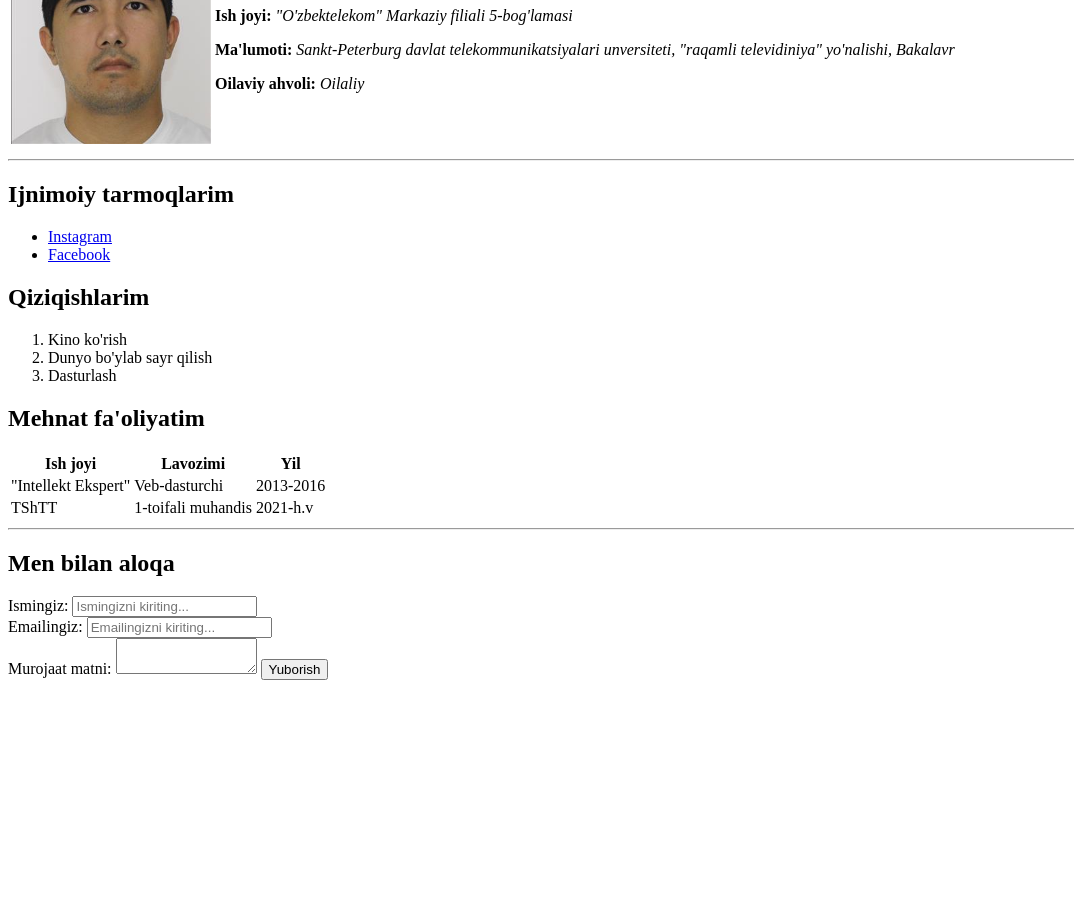
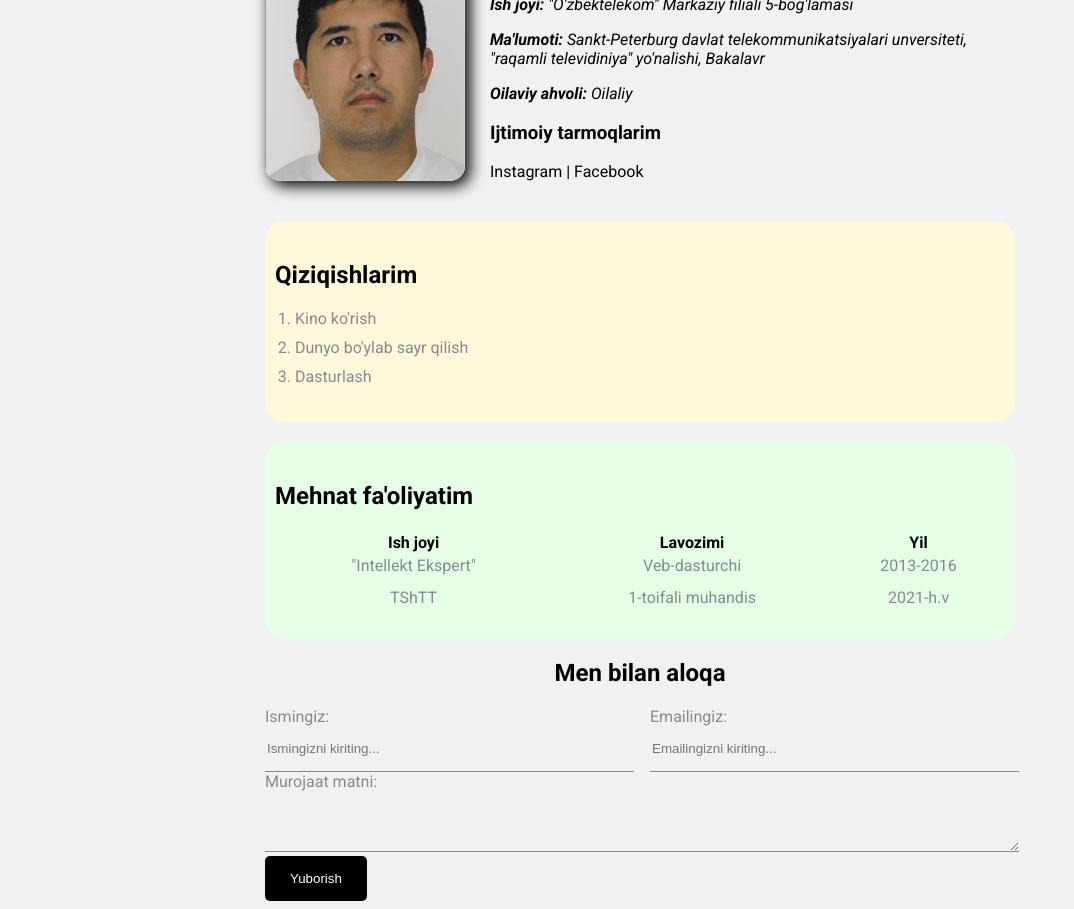
Before and after one commit to RasulSYS/cv, a plain HTML site: page index.html in a window 1280 px wide. Shown: the part 124-1033 px from the top of the page, without its empty margins (0-1074 px from the left). Before the commit the page ends 812 px from the top, so only its background shows below. Drawn offline with Linux system fonts and the light colour scheme.

Commit message:
Add files via upload
added css

```diff
--- a/index.html
+++ b/index.html
@@ -4,35 +4,38 @@
     <meta charset="UTF-8">
     <meta name="viewport" content="width=device-width, initial-scale=1.0">
     <title>Jabborov CV</title>
+    <link rel="preconnect" href="https://fonts.googleapis.com">
+<link rel="preconnect" href="https://fonts.gstatic.com" crossorigin>
+<link href="https://fonts.googleapis.com/css2?family=Roboto:ital,wght@0,100..900;1,100..900&display=swap" rel="stylesheet">
+    <link rel="stylesheet" href="style.css">
 </head>
 <body>
-    <table>
-        <tr>
-            <td>
+    <div class="container">
+        <div class="info">
             <img src="avatar.jpeg" width="200" alt="тут моя фотка">
-            </td>
-            <td>
+            <div class="info-text">
                 <h1>Jabborov Abdurasul</h1>
-                <p><strong>Ish joyi: </strong><em>"O'zbektelekom" Markaziy filiali 5-bog'lamasi</em></p>
-                <p><strong>Ma'lumoti: </strong><em>Sankt-Peterburg davlat telekommunikatsiyalari unversiteti, "raqamli televidiniya" yo'nalishi, Bakalavr</em></p>
-                <p><strong>Oilaviy ahvoli: </strong><em>Oilaliy</em></p>
-            </td>
-        </tr>
-    </table>
-    <hr>
-    <h2>Ijnimoiy tarmoqlarim</h2>
-    <ul>
-        <li><a href="#">Instagram</a></li>
-        <li><a href="#">Facebook</a></li>
-    </ul>
+                <p><strong>Ish joyi: </strong>"O'zbektelekom" Markaziy filiali 5-bog'lamasi</p>
+                <p><strong>Ma'lumoti: </strong>Sankt-Peterburg davlat telekommunikatsiyalari unversiteti, "raqamli televidiniya" yo'nalishi, Bakalavr</p>
+                <p><strong>Oilaviy ahvoli: </strong>Oilaliy</p>
+                <div class="social">
+                    <h3>Ijtimoiy tarmoqlarim</h3>
+                    <a href="#">Instagram</a> |
+                    <a href="#">Facebook</a>
+                </div>
+            </div>
+        </div>
+        <div class="card bg-yellow">
             <h2>Qiziqishlarim</h2>
-    <ol>
+            <ol class="list">
                 <li>Kino ko'rish</li>
                 <li>Dunyo bo'ylab sayr qilish</li>
                 <li>Dasturlash</li>
             </ol>
+        </div>
+        <div class="card bg-green">
         <h2>Mehnat fa'oliyatim</h2>
-    <table>
+        <table class="table">
             <tr>
                 <th>Ish joyi</th>
                 <th>Lavozimi</th>
@@ -49,18 +52,27 @@
                 <td>2021-h.v</td>
             </tr>
         </table>
-    <hr>
+        </div>
+        <div class="contact">
             <h2>Men bilan aloqa</h2>
-    <form action="">
+            <form action="/">
+                <div class="row">
+                    <div class="form-group">
                         <label for="name">Ismingiz: </label>
                         <input type="text" id="name" placeholder="Ismingizni kiriting...">
-        <br>
+                    </div>
+                    <div class="form-group">
                         <label for="email">Emailingiz: </label>
                         <input type="email" id="email" placeholder="Emailingizni kiriting...">
-        <br>
+                    </div>
+                </div>
+                <div class="form-group">
                     <label for="text">Murojaat matni:</label>
                     <textarea id="text" rows="2" cols="15"></textarea>
-        <button type="submit">Yuborish</button>
+                    <button class="btn" type="submit">Yuborish</button>
+                </div>
             </form>
+        </div>
+    </div>
 </body>
 </html>
--- /dev/null
+++ b/style.css
@@ -0,0 +1,98 @@
+body{
+    background: #f1f1f1;
+}
+.container{
+    margin: auto;
+    max-width: 750px;
+    padding-top: 30px;
+    font-family: 'Roboto', sans-serif;
+}
+.info{
+    display: flex;
+    margin-bottom: 40px;
+}
+.info img{
+    border-radius: 15px;
+    box-shadow: 5px 5px 15px black;
+}
+a{
+    color: black;
+    text-decoration: none;
+}
+.info-text{
+    margin-left:25px;
+}
+.info-text p{
+    font-style: italic;
+}
+.social a:hover{
+    text-decoration: underline;
+}
+.card{
+    border-radius: 20px;
+    padding: 20px 10px;
+    margin: 20px 0px;
+}
+.bg-yellow{
+    background: #fff9dc;
+}
+.list{
+    color: #86898f;
+    padding: 0px 20px;
+}
+.list li{
+    margin: 10px 0px;
+}
+.bg-green{
+    background: #e5ffe7;
+}
+.table{
+    width: 100%;
+}
+.table td{
+    color: #86898f;
+    text-align: center;
+    padding-bottom:10px;
+}
+.contact{
+    display: block;
+}
+.contact h2{
+    text-align: center;
+}
+.row{
+    display: flex;
+}
+.form-group{
+    display: block;
+}
+.row>.form-group{
+    width: 50%;
+}
+.form-group:first-child{
+    margin-right: 20px;
+}
+.form-group label{
+    display: block;
+    color: #86898f;
+}
+.form-group input,textarea{
+    border: none;
+    background: transparent;
+    outline: none;
+    border-bottom: 1px solid #86898f;
+    padding: 15px 2px;
+    color: #86898f;
+    width: 100%;
+}
+.btn{
+    padding: 15px 25px;
+    background: #000;
+    color: white;
+    cursor: pointer;
+    border: none;
+    border-radius: 5px;
+}
+.btn:hover{
+    opacity: 0.9;
+}
```
Lines whose indentation alone changed are shown as unchanged.
